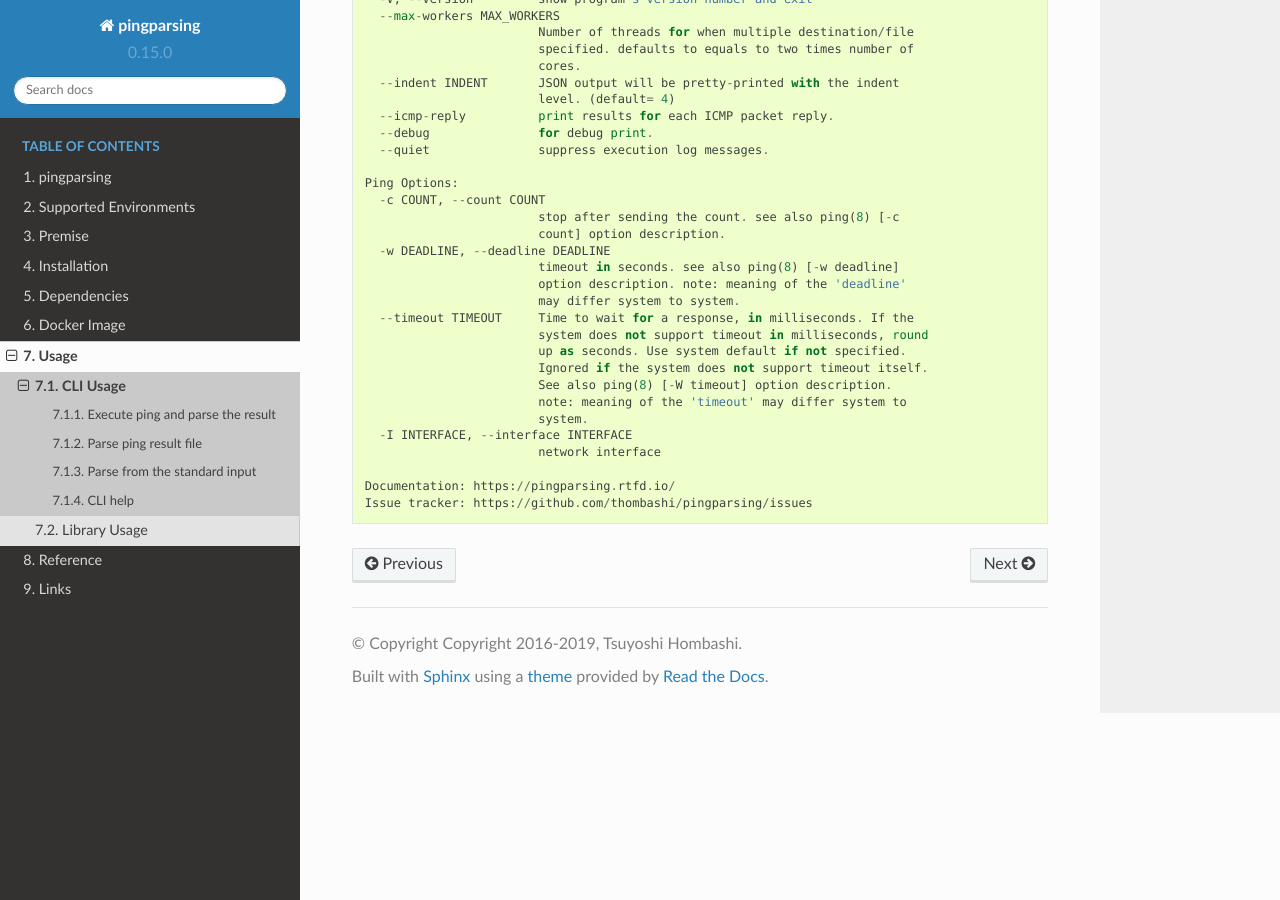
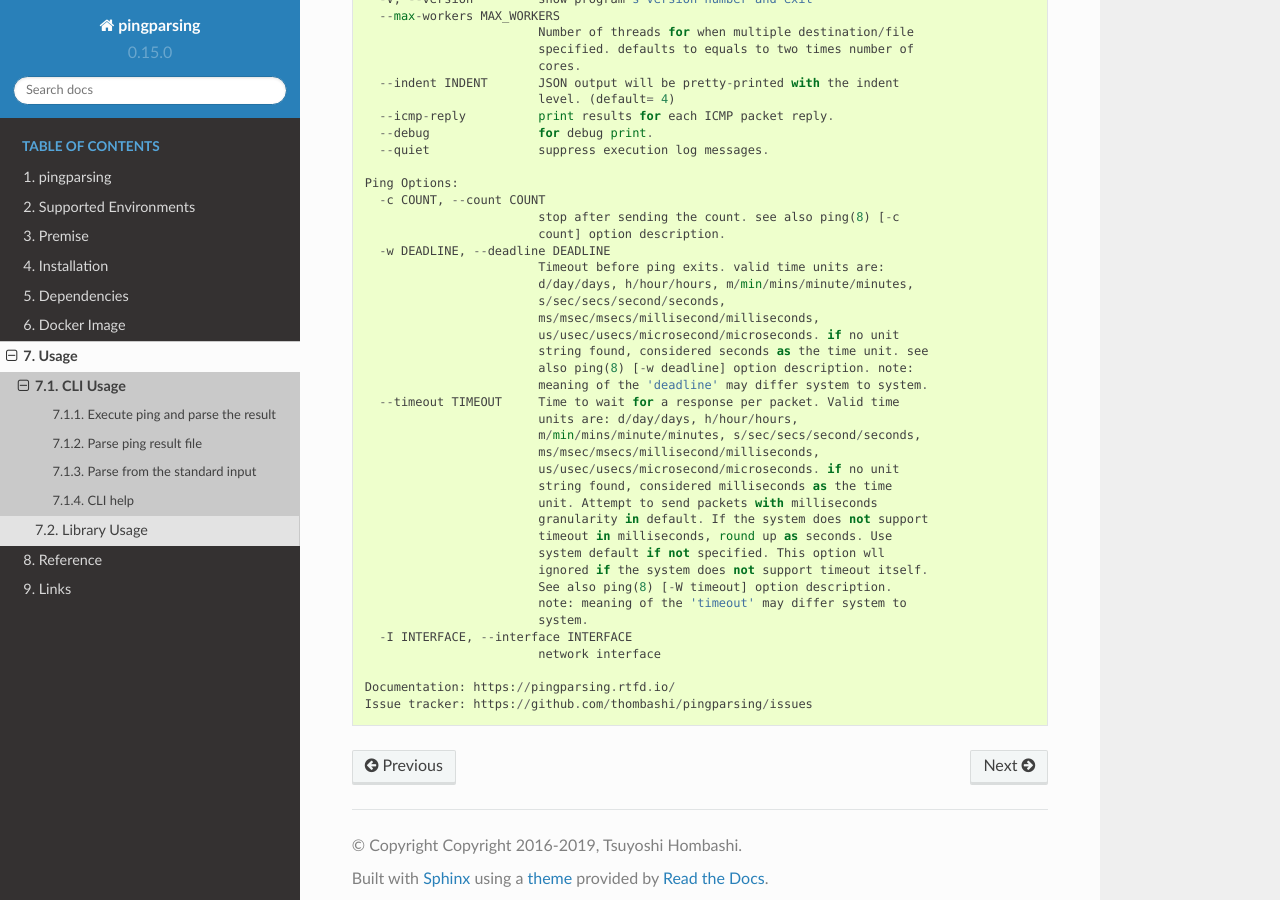
Before and after one commit to thombashi/pingparsing, a Sphinx documentation site: the page built from docs/pages/usage/cli.rst, in a window 1280 px wide and 900 px high, scrolled down 4888 px. Built offline with Sphinx 7.4.7 and the Read the Docs theme 2.0.0, drawn with Linux system fonts in a browser that asks for light colours; pages that are not in the unit, such as notebooks, are missing from menus.

Commit message:
Update docs

```diff
--- a/docs/pages/installation.rst
+++ b/docs/pages/installation.rst
@@ -9,6 +9,7 @@ Dependencies
 ============
 Python 2.7+ or 3.4+
 
+- `humanreadable <https://github.com/thombashi/humanreadable>`__
 - `logbook <https://logbook.readthedocs.io/en/stable/>`__
 - `pyparsing <https://github.com/pyparsing/pyparsing//>`__
 - `six <https://pypi.org/project/six/>`__
--- a/docs/pages/usage/cli_help.txt
+++ b/docs/pages/usage/cli_help.txt
@@ -29,13 +29,25 @@ CLI help
                             stop after sending the count. see also ping(8) [-c
                             count] option description.
       -w DEADLINE, --deadline DEADLINE
-                            timeout in seconds. see also ping(8) [-w deadline]
-                            option description. note: meaning of the 'deadline'
-                            may differ system to system.
-      --timeout TIMEOUT     Time to wait for a response, in milliseconds. If the
-                            system does not support timeout in milliseconds, round
-                            up as seconds. Use system default if not specified.
-                            Ignored if the system does not support timeout itself.
+                            Timeout before ping exits. valid time units are:
+                            d/day/days, h/hour/hours, m/min/mins/minute/minutes,
+                            s/sec/secs/second/seconds,
+                            ms/msec/msecs/millisecond/milliseconds,
+                            us/usec/usecs/microsecond/microseconds. if no unit
+                            string found, considered seconds as the time unit. see
+                            also ping(8) [-w deadline] option description. note:
+                            meaning of the 'deadline' may differ system to system.
+      --timeout TIMEOUT     Time to wait for a response per packet. Valid time
+                            units are: d/day/days, h/hour/hours,
+                            m/min/mins/minute/minutes, s/sec/secs/second/seconds,
+                            ms/msec/msecs/millisecond/milliseconds,
+                            us/usec/usecs/microsecond/microseconds. if no unit
+                            string found, considered milliseconds as the time
+                            unit. Attempt to send packets with milliseconds
+                            granularity in default. If the system does not support
+                            timeout in milliseconds, round up as seconds. Use
+                            system default if not specified. This option wll
+                            ignored if the system does not support timeout itself.
                             See also ping(8) [-W timeout] option description.
                             note: meaning of the 'timeout' may differ system to
                             system.
```
